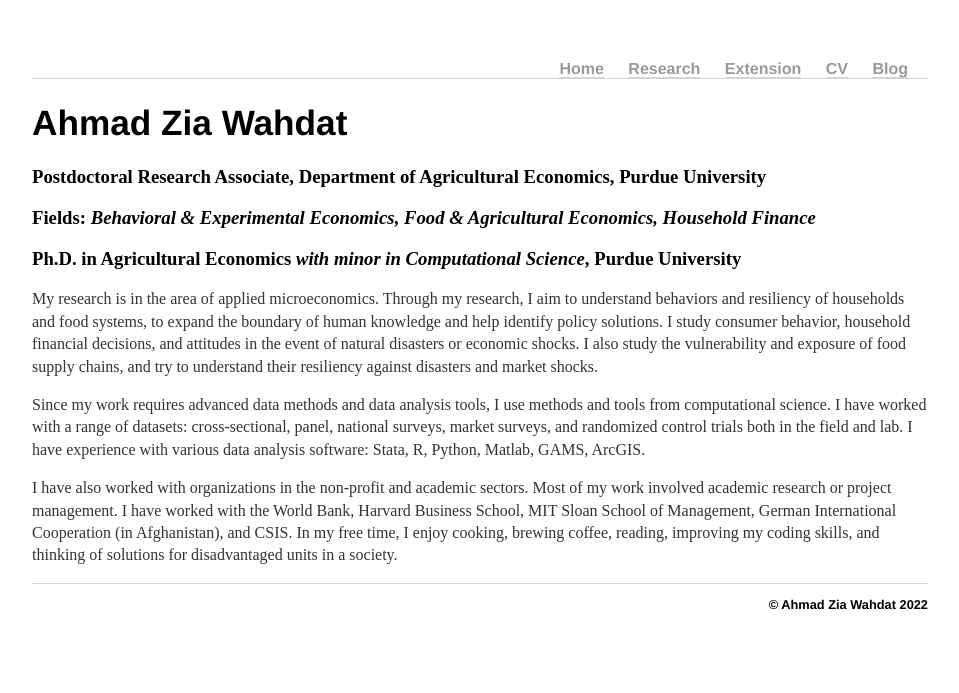
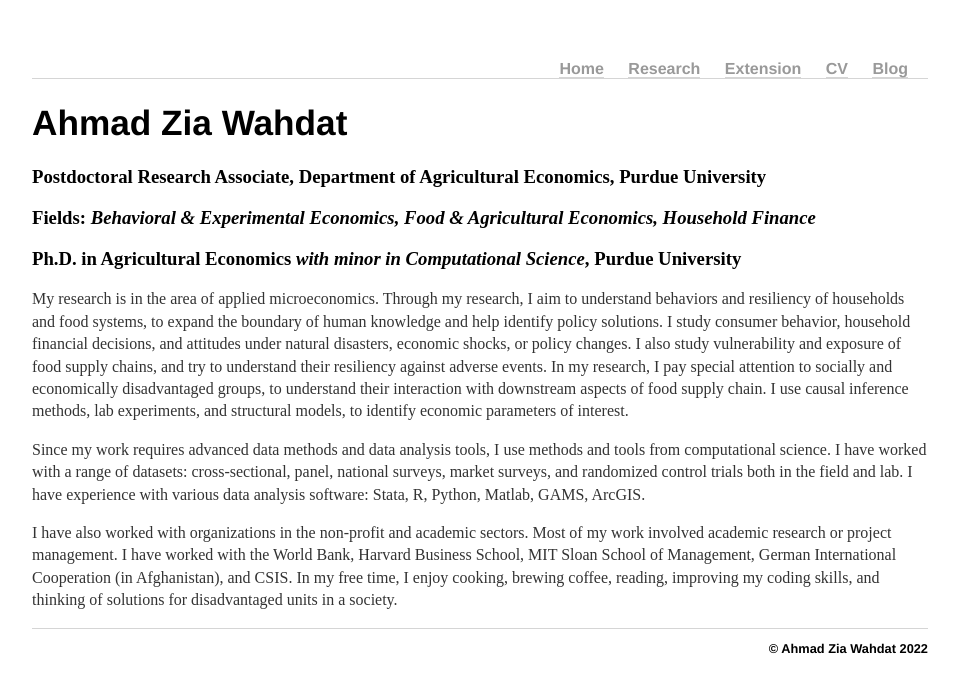
Before and after one commit to awahdat/webpage, a Jekyll site: the page built from index.html, in a window 1280 px wide. Shown: the top 693 px of the page, without its empty margins (160-1119 px from the left). Built offline with Jekyll 4.4.1, drawn with Linux system fonts in a browser that asks for light colours.

Commit message:
Update index.html

```diff
--- a/index.html
+++ b/index.html
@@ -12,9 +12,11 @@ title: Ahmad Zia Wahdat
 
 	<p>My research is in the area of applied microeconomics. Through my research, I aim to understand behaviors and resiliency of
 		households and food systems, to expand the boundary of human knowledge and help identify policy solutions.
-		I study consumer behavior, household financial decisions, and attitudes in the event of natural disasters or  economic shocks.
-		I also study the vulnerability and exposure of food supply chains, and try to understand their
-		resiliency against disasters and market shocks.</p>
+		I study consumer behavior, household financial decisions, and attitudes under natural disasters, economic shocks, or policy changes.
+		I also study vulnerability and exposure of food supply chains, and try to understand their
+		resiliency against adverse events. In my research, I pay special attention to socially and economically disadvantaged groups,
+		to understand their interaction with downstream aspects of food supply chain. I use causal inference methods, lab experiments, and
+		structural models, to identify economic parameters of interest. </p>
 
         <p>Since my work requires advanced data methods and data analysis tools, I use methods and tools from computational science.
 		I have worked with a range of datasets: cross-sectional, panel, national surveys, market surveys, and randomized control
```
